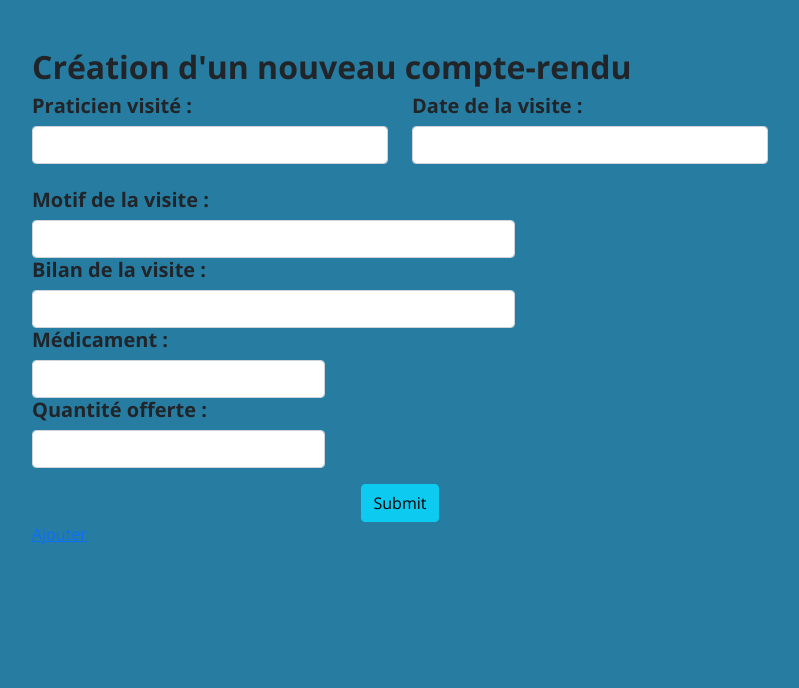
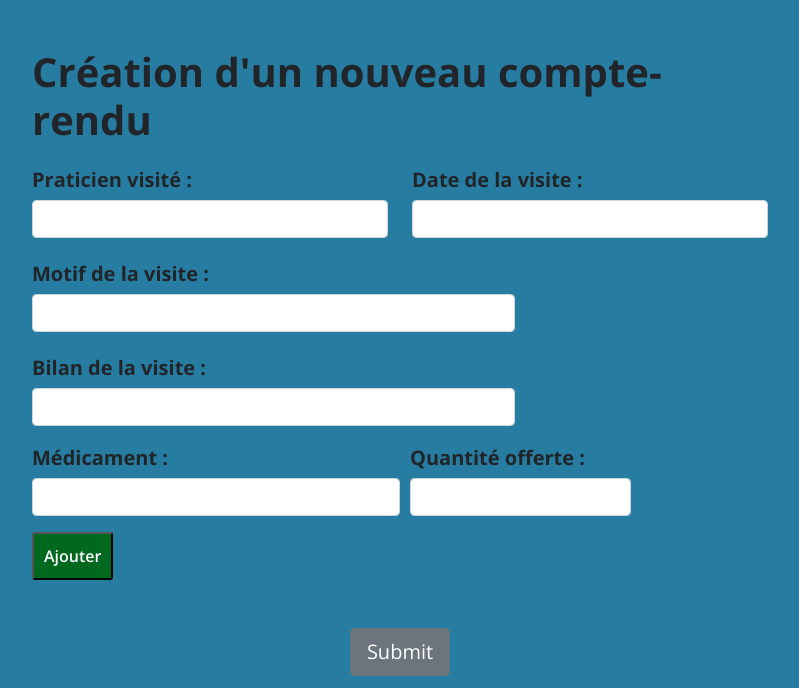
Before and after one commit to ChrisFila/Epreuve, a Symfony app: template templates/compte_rendu/nouveau.html.twig in a window 1280 px wide. Shown: the part 112-800 px from the top of the page, without its empty margins (240-1039 px from the left). Run offline with Twig, Linux system fonts and the light colour scheme; the template is opened without the code that fills it, so the values that code supplies are empty; form fields are guessed from the names that the template uses; some libraries are stand-ins or nearby versions.

Commit message:
add and remove button for cr

```diff
--- a/public/css/style.css
+++ b/public/css/style.css
@@ -12,11 +12,6 @@
 
 body{
 	background-color: #277da1;
-}
-
-.container{
-	width: 90%;
-	margin: 0 auto;
 }
 
 h1, h2, h3, h4, h5 {
@@ -197,11 +192,38 @@ h1, h2, h3, h4, h5 {
 	padding: 10px;
 }
 
-/* Bouttons ajouter supprimer COMPTRE RENDU FORM */
-.remove_field{
+
+/* COMPTRE RENDU FORM */
+
+.presentation {
+	margin-top: 20px;
+	display: flex;
+}
+
+.medicament_field {
+	width: 50%;
+	margin-right: 10px;
+}
+
+.quantite_field{
+	width: 30%;
+}
+
+
+.remove_field button, .add_field{
+	color: #fff;
 	padding: 10px;
-	background-color: rgb(255, 0, 0);
 	border-radius: 3px;
+	text-decoration: none;
+	font-weight: 600;
+}
+
+.remove_field button{
+	background-color: #ff0000;
+}
+
+.add_field {
+	background-color: #00681f;
 }
 
 
@@ -209,7 +231,7 @@ h1, h2, h3, h4, h5 {
 .content-table {
 	background: #fff;
 	border-collapse: collapse;
-	margin: 25px 0;
+	margin: 25px auto;
 	font-size: 0.9rem;
 	border-radius: 15px 15px 0 0;
 	overflow: hidden;
@@ -217,6 +239,7 @@ h1, h2, h3, h4, h5 {
 }
 
 .content-table thead tr th{
+	height: 90px;
 	color: #fff;
 	font-size: 1.1rem;
 	font-weight: 600;
--- a/public/js/add_field.js
+++ b/public/js/add_field.js
@@ -1,30 +1,31 @@
-const medicamentsList = document.querySelector('.medicaments_list');
-const medicamentField = document.querySelector('.medicament_field');
+const presentationContainer = document.querySelector('.presentation_container');
+const presentation = document.querySelector('.presentation');
 const addField = document.querySelector('#add_field');
 
 addField.addEventListener('click', e => {
 	e.preventDefault();
 
-	console.log('test');
-	const medicamentFieldIndex = Array.from(document.querySelectorAll('.medicament_field')).length;
-	const clone = medicamentField.cloneNode(true);
-	clone.insertAdjacentHTML('beforeend', '<a href="#" class="remove_field">Retirer</a>');
+	const presentationIndex = Array.from(document.querySelectorAll('.medicament_field')).length;
+	const clone = presentation.cloneNode(true);
+	console.log(clone);
+	clone.insertAdjacentHTML('beforeend', '<div class="remove_field"><button href="#">Retirer</button></div>');
 
-	let cloneHTML = `<div class="medicament_field">${clone.innerHTML}</div>`;
 
-	cloneHTML = cloneHTML.replace(/compte_rendu_presentation_(\d+)_medicament/gim, `compte_rendu_presentation_${medicamentFieldIndex}_medicament`);
+	let cloneHTML = `<div class="presentation">${clone.innerHTML}</div>`;
 
-	cloneHTML = cloneHTML.replace(/compte_rendu\[presentation\]\[(\d+)\]\[medicament\]/gim, `compte_rendu[presentation][${medicamentFieldIndex}][medicament]`);
+	cloneHTML = cloneHTML.replace(/compte_rendu_presentation_(\d+)_medicament/gim, `compte_rendu_presentation_${presentationIndex}_medicament`);
 
-	cloneHTML = cloneHTML.replace(/compte_rendu_presentation_(\d+)_quantite_offerte/gim, `compte_rendu_presentation_${medicamentFieldIndex}_quantite_offerte`);
+	cloneHTML = cloneHTML.replace(/compte_rendu\[presentation\]\[(\d+)\]\[medicament\]/gim, `compte_rendu[presentation][${presentationIndex}][medicament]`);
 
-	cloneHTML = cloneHTML.replace(/compte_rendu\[presentation\]\[0\]\[quantite_offerte\]/gim, `compte_rendu[presentation][${medicamentFieldIndex}][quantite_offerte]`);
+	cloneHTML = cloneHTML.replace(/compte_rendu_presentation_(\d+)_quantite_offerte/gim, `compte_rendu_presentation_${presentationIndex}_quantite_offerte`);
 
-	medicamentsList.insertAdjacentHTML('beforeend', cloneHTML);
+	cloneHTML = cloneHTML.replace(/compte_rendu\[presentation\]\[0\]\[quantite_offerte\]/gim, `compte_rendu[presentation][${presentationIndex}][quantite_offerte]`);
+
+	presentationContainer.insertAdjacentHTML('beforeend', cloneHTML);
 
 	const retirerField = document.querySelector('.medicament_field:last-child .remove_field');
 	retirerField.addEventListener('click', e => {
 		e.preventDefault();
-		medicamentsList.removeChild(e.target.parentNode);
+		presentationContainer.removeChild(e.target.parentNode);
 	});
 });
--- a/templates/compte_rendu/nouveau.html.twig
+++ b/templates/compte_rendu/nouveau.html.twig
@@ -5,10 +5,10 @@
 		<div class="col-md-2"></div>
 		<div class="col-sm-12 col-md-8">
 
-			<h2>Création d'un nouveau compte-rendu</h2>
+			<h1>Création d'un nouveau compte-rendu</h1>
 			{{  form_start(form, { attr: { novalidate: 'novalidate' } }) }}
 
-			<div class="row">
+			<div class="row mt-4">
 				<div class="col-sm-12 col-md-6">
 					<h5>Praticien visité :</h5>
 					{{ form_widget(form.praticien) }}
@@ -23,39 +23,39 @@
 					{{ form_widget(form.motif) }}
 				</div>
 
-				<div class="col-sm-12 col-md-8">
+				<div class="col-sm-12 col-md-8 mt-4">
 					<h5>Bilan de la visite :</h5>
 					{{ form_widget(form.bilan) }}
 				</div>
 
-				<div class="medicaments_list">
+				<div class="presentation_container">
+					<div class="presentation">
 						<div class="medicament_field">
-						<div class="row">
-							<div class="col-md-5">
 							<h5>Médicament :</h5>
 							{{ form_widget(form.presentation.0.medicament) }}
 						</div>
-							<div class="col-md-7"></div>
-							<div class="col-md-5">
+						<div class="quantite_field">
 							<h5>Quantité offerte :</h5>
 							{{ form_widget(form.presentation.0.quantite_offerte) }}
 						</div>
 					</div>
 				</div>
+
+				<div class="col-sm-12 col-md-12 mt-3">
+					<button href="#" class="add_field" id="add_field">Ajouter</button>
 				</div>
 
 					{# LK >> ajouter les champs supplémentaires si le formulaire est invalide, mais il faudrait changer la mise en forme CSS #}
 					{{ form_rest(form) }}
 
-				<div class="col-md-12 text-center mt-3">
-					<input type="submit" class="btn btn-info">
+				<div class="col-md-12 text-center mt-5">
+					<input type="submit" class="btn btn-lg btn-secondary">
 				</div>
 			</div>
 			{{ form_end(form) }}
 
 			{# LK >> supprimer le bouton retirer pour l'insérer en JS #}
-			<a href="#" id="add_field">Ajouter</a>
-			{# <a href="#" id="remove_field">Retirer</a> #}
+
 
 
 {% endblock %}
```
Also changed, not shown: src/Controller/Visiteur/VisiteurController.php (+1 -6 lines), src/Repository/UserRepository.php (+0 -11 lines), templates/compte_rendu/liste.html.twig (+12 -12 lines), templates/medicament/liste.html.twig (+6 -8 lines), templates/praticien/liste.html.twig (+8 -12 lines), templates/visiteur/liste.html.twig (+8 -14 lines). Lines whose indentation alone changed are shown as unchanged.
